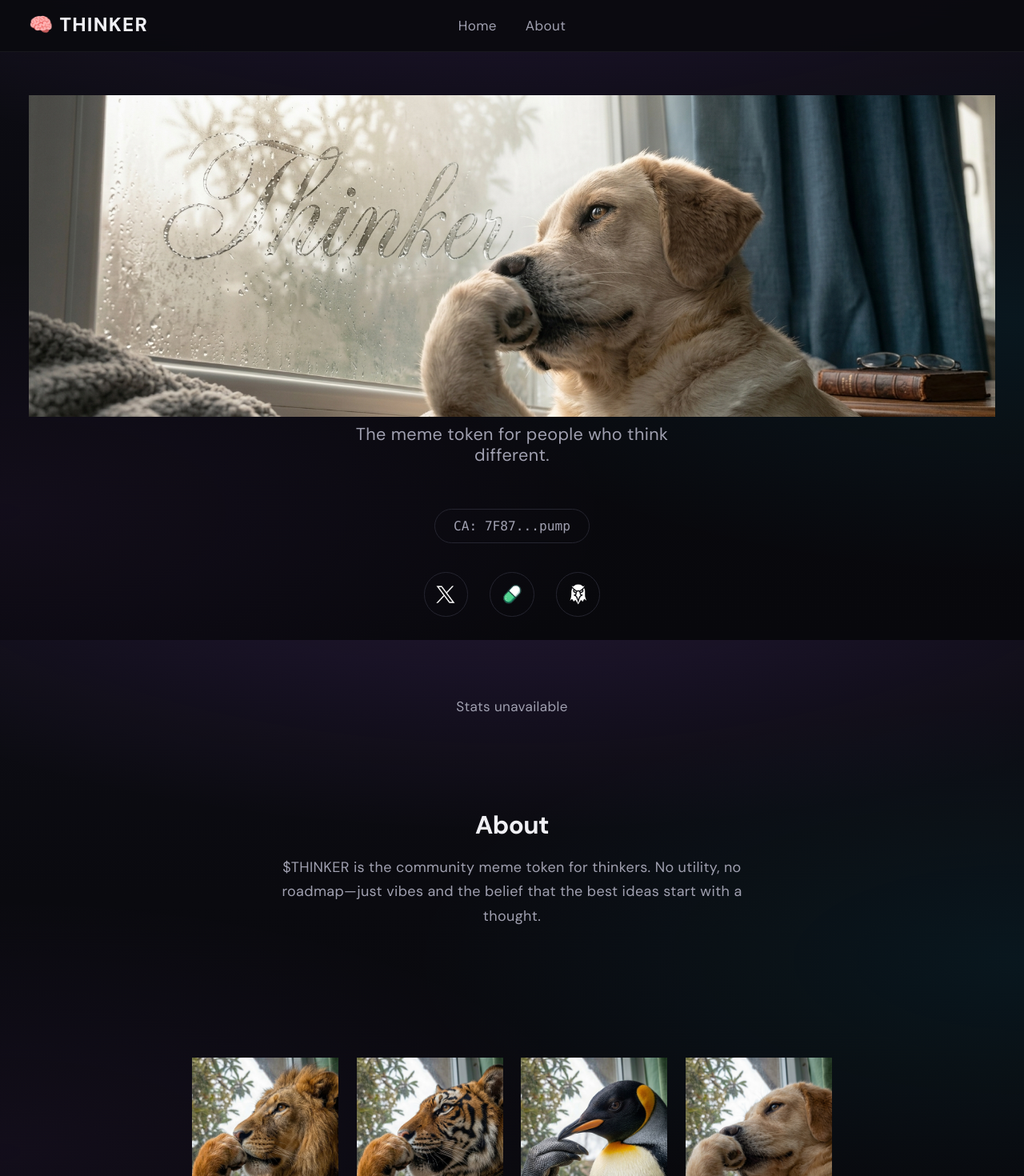
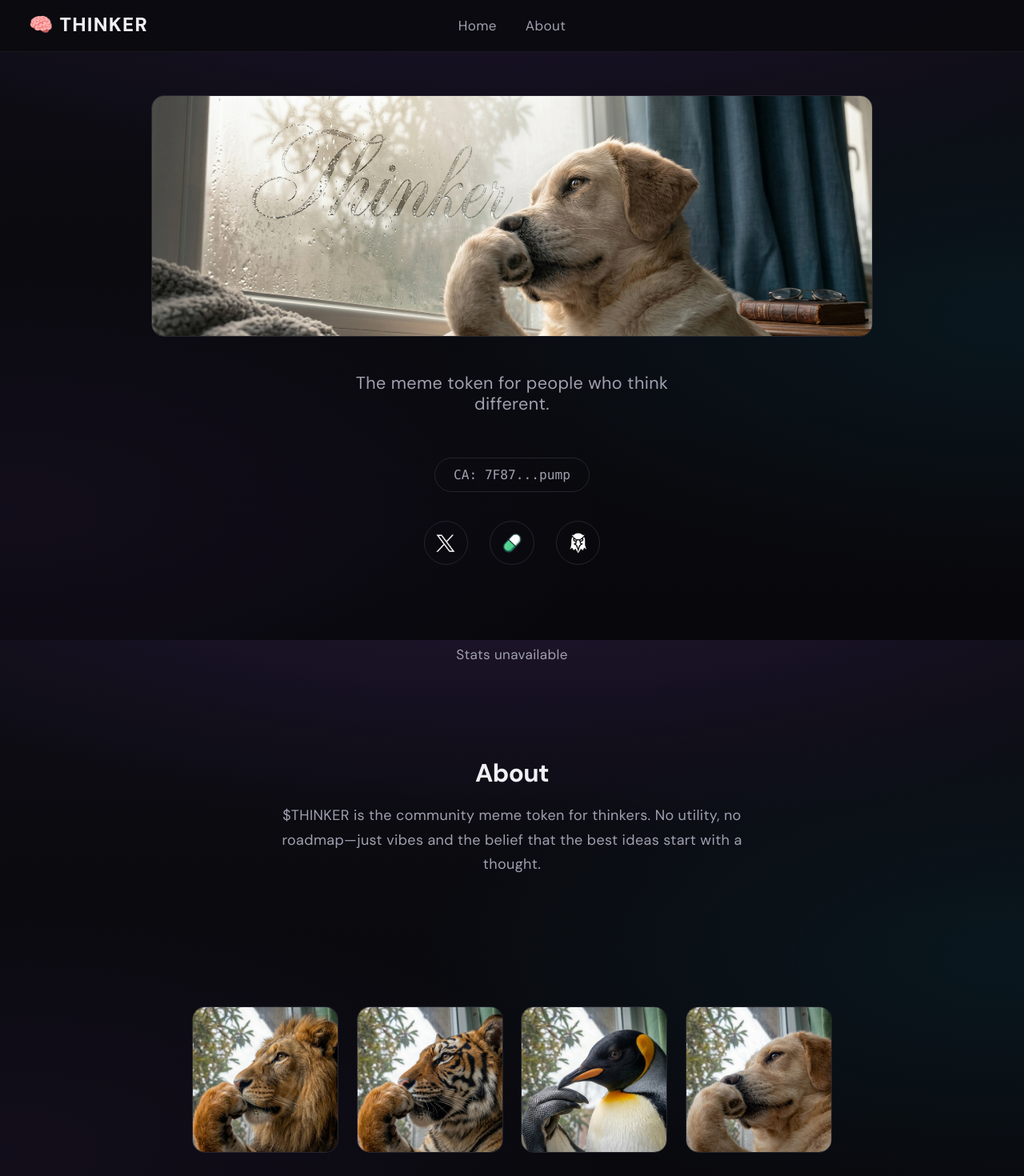
Before and after one commit to depressclawd-blip/thinker, a React (Vite) app: page / in a window 1280 px wide. Shown: the top 1470 px of the page at 80% size. Built offline with nearby package versions, Linux system fonts and the light colour scheme; no server answers.

Commit message:
Update App.jsx

```diff
--- a/src/App.jsx
+++ b/src/App.jsx
@@ -20,11 +20,13 @@ function App() {
       <Navbar />
       <main>
         <section id="home" className="hero-section">
+          <div className="hero-banner-wrap">
             <img
               src="/thinkerbanner.jpg"
               alt="THINKER"
               className="hero-banner"
             />
+          </div>
           <p className="hero-tagline">
             The meme token for people who think different.
           </p>
@@ -58,10 +60,18 @@ function App() {
 
         <section className="section gallery-section">
           <div className="gallery-grid">
+            <div className="gallery-cell">
               <img src="/singa.jpg" alt="Singa" className="gallery-img" />
+            </div>
+            <div className="gallery-cell">
               <img src="/macan.jpg" alt="Macan" className="gallery-img" />
+            </div>
+            <div className="gallery-cell">
               <img src="/pinguin.jpg" alt="Pinguin" className="gallery-img" />
+            </div>
+            <div className="gallery-cell">
               <img src="/thinkerpfp.jpg" alt="THINKER" className="gallery-img" />
+            </div>
           </div>
         </section>
       </main>
```
Lines whose indentation alone changed are shown as unchanged.
